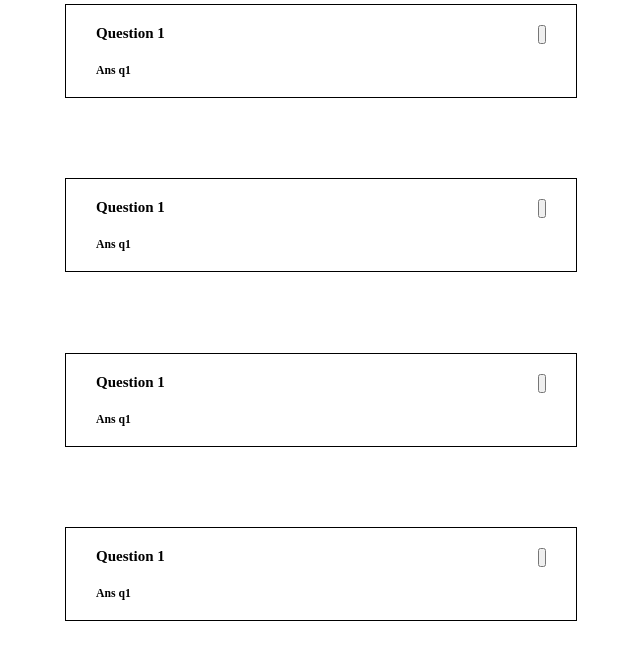
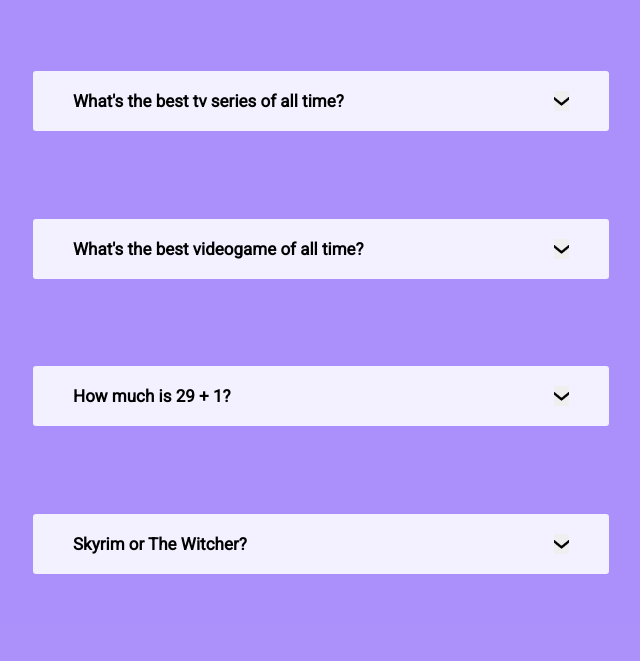
Before and after one commit to gchiquetto/FAQ-collapse, a website: page index.html in a window 1280 px wide. Shown: the part 139-800 px from the top of the page, without its empty margins (319-959 px from the left). Drawn offline with Linux system fonts and the light colour scheme.

Commit message:
css finished

```diff
--- a/index.html
+++ b/index.html
@@ -13,38 +13,38 @@
         <h1 class="heading-1">Frequently Asked Questions</h1>
         <div class="question_container">
             <div class="question_container-top">
-                <h2 class="heading-2">Question 1</h2>
+                <h2 class="heading-2">What's the best tv series of all time?</h2>
                 <button class="btn">&nbsp;</button>
             </div>
-            <div class="question_container-bottom">
-                <h3 class="heading-3">Ans q1</h3>
+            <div class="question_container-bottom question_container-bottom--hidden">
+                <h3 class="heading-3">Lois and Clark - The New Adventures of Superman</h3>
             </div>
         </div>
         <div class="question_container">
             <div class="question_container-top">
-                <h2 class="heading-2">Question 1</h2>
+                <h2 class="heading-2">What's the best videogame of all time?</h2>
                 <button class="btn">&nbsp;</button>
             </div>
-            <div class="question_container-bottom">
-                <h3 class="heading-3">Ans q1</h3>
+            <div class="question_container-bottom question_container-bottom--hidden">
+                <h3 class="heading-3">Zelda - Breath of the Wild</h3>
             </div>
         </div>
         <div class="question_container">
             <div class="question_container-top">
-                <h2 class="heading-2">Question 1</h2>
+                <h2 class="heading-2">How much is 29 + 1?</h2>
                 <button class="btn">&nbsp;</button>
             </div>
-            <div class="question_container-bottom">
-                <h3 class="heading-3">Ans q1</h3>
+            <div class="question_container-bottom question_container-bottom--hidden">
+                <h3 class="heading-3">30</h3>
             </div>
         </div>
         <div class="question_container">
             <div class="question_container-top">
-                <h2 class="heading-2">Question 1</h2>
+                <h2 class="heading-2">Skyrim or The Witcher?</h2>
                 <button class="btn">&nbsp;</button>
             </div>
-            <div class="question_container-bottom">
-                <h3 class="heading-3">Ans q1</h3>
+            <div class="question_container-bottom question_container-bottom--hidden">
+                <h3 class="heading-3">Skyyrim >>>>>>> The Witcher</h3>
             </div>
         </div>
     </main>
--- a/sass/main.scss
+++ b/sass/main.scss
@@ -1,9 +1,18 @@
+@import url('https://fonts.googleapis.com/css2?family=Roboto:wght@100;300;400&display=swap');
+
+$color-violet-dark-1: #9775fa;
+$color-violet-dark-2: #5f3dc4;
+$color-violet-light:#f3f0ff;
+$color-text-dark:#364fc7;
+$color-light-1: #eff7f6;
+
 *,
 *::before,
 *::after{
     margin: 0;
     padding: 0;
     box-sizing: inherit;
+    font-family: 'Roboto', sans-serif;
 }
 
 html{
@@ -11,25 +20,73 @@
     font-size: 62.5%;
 }
 
+.heading-1{
+    font-size: 3rem;
+    color:$color-light-1;
+    text-shadow: 0 2px 3px rgba($color: #000000, $alpha: .3);
+
+}
+
+
+.heading-2{
+    font-size: 1.7rem;
+    margin-right: 1rem;
+}
+
+.heading-3{
+    color:$color-violet-dark-2;
+    font-size: 1.4rem;
+}
+
+.btn{
+    background-image: url(../img/btn-icon-1.png);
+    background-position: center;
+    background-size: cover;
+    width: 1.5rem;
+    border: none;
+    cursor: pointer;
+
+    &--clicked{
+        background-image: url(../img/btn-icon-2.png);
+        background-size: cover;
+        width: 2.2rem;
+    }
+}
 
 .main{
     display: flex;
     flex-direction: column;
-    justify-content: space-around;
+    justify-content: space-evenly;
     align-items: center;
     height: 100vh;
+    background-color: rgba($color-violet-dark-1, .8);
 }
 
 .question_container{
     display: flex;
     flex-direction: column;
-    gap:2rem;
-    border: 1px solid black;
-    min-width: 40%;
-    padding: 2rem 3rem;
+    //gap:2rem;
+    width: 45%;
+    padding: 2rem 4rem;
+    border-radius: 3px;
+    background-color: $color-violet-light;
 
     &-top{
         display: flex;
         justify-content: space-between;
     }
+    &-bottom{
+        transform: translateY(-4rem);
+        z-index: -3;
+        height: 0;
+        transition: all .4s;
+
+        &--collapsed{
+            height: 2rem;
+            margin-top: 2rem;
+            transform: translateY(0);
+            z-index: 0;
+        }
+
+    }
 }
--- a/script.js
+++ b/script.js
@@ -0,0 +1,28 @@
+const main = document.querySelector('.main');
+//const answserContainer = document.querySelector('.question_container-bottom');
+const questionContainer = document.querySelectorAll('.question_container');
+
+
+// main.addEventListener('click', e => {
+//     if(e.target.closest('.btn')) {
+//         const btn = e.target;
+//         const answserContainer = btn.closest('.question_container');
+//         const answer = answserContainer.closest('.question_container-top');
+//         console.log(answer);
+//         btn.classList.toggle('btn--clicked', !btn.classList.contains('btn--clicked'));
+//         //answserContainer.classList.toggle('question_container-bottom--collapsed', !answserContainer.classList.contains('question_container-bottom--collapsed'))
+//     };
+// })
+
+
+questionContainer.forEach(container =>{
+    container.addEventListener('click', e => {
+    if(e.target.closest('.btn')){
+        const btn = e.target;
+        btn.classList.toggle('btn--clicked', !btn.classList.contains('btn--clicked'));
+        console.log(container.closest('.question_container-top'), container);
+        //answserContainer.classList.toggle('question_container-bottom--collapsed', !answserContainer.classList.contains('question_container-bottom--collapsed'))
+    }
+    } )
+}
+)
```
Also changed, not shown: css/style.css, img/btn-icon-1.png (added), img/btn-icon-2.png (added).
